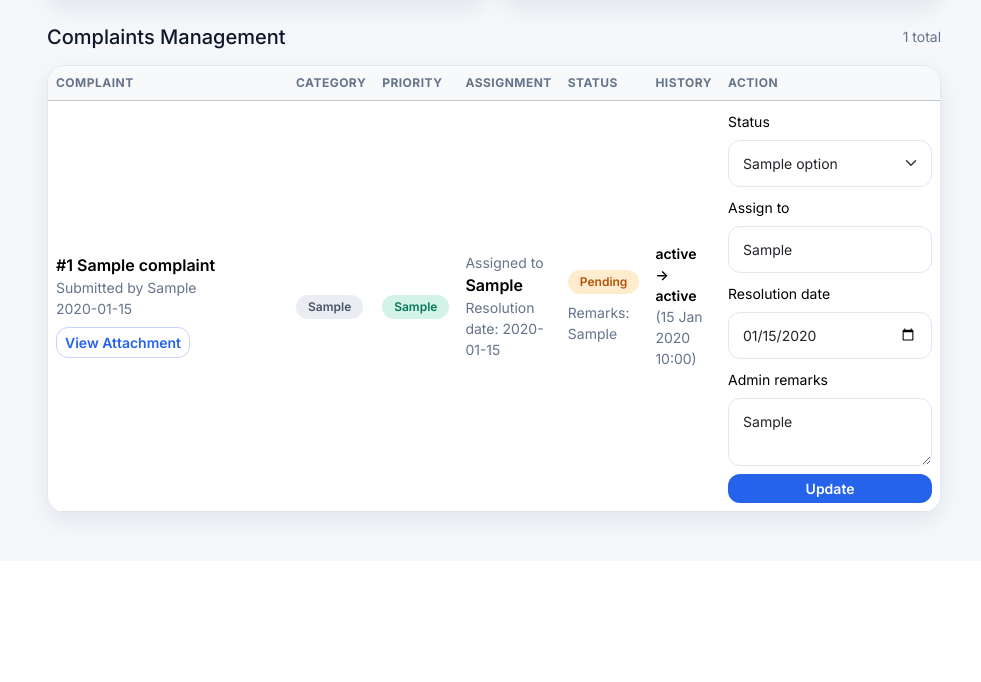
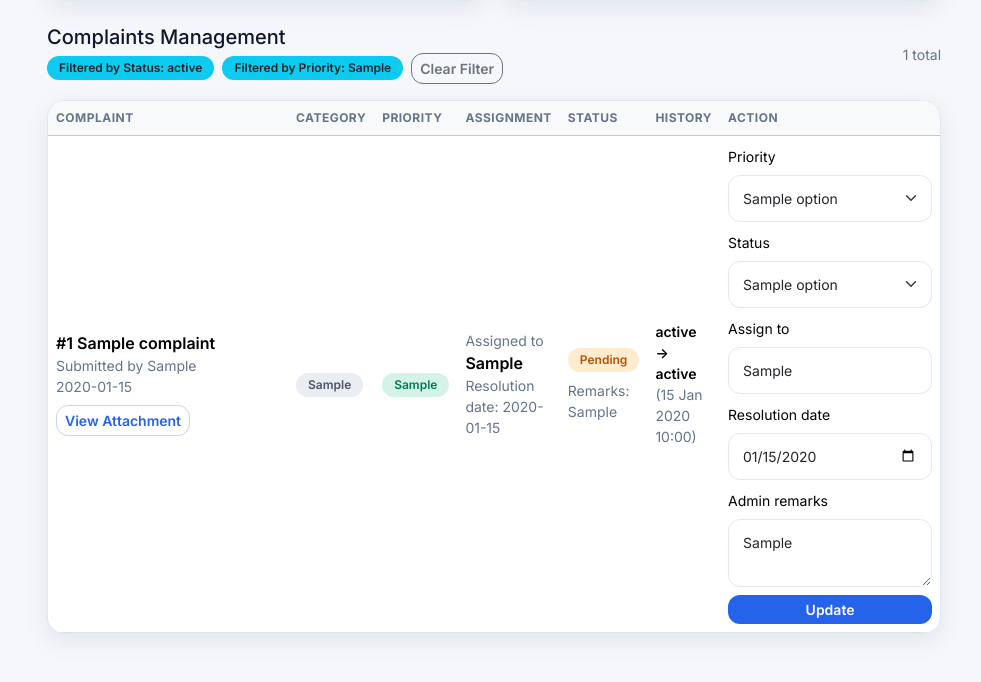
Before and after one commit to Sahiljain6/complaint-management-system, a Flask app: template templates/admin_dashboard.html in a window 1280 px wide. Shown: the part 800-1482 px from the top of the page, without its empty margins (299-1280 px from the left). Before the commit the page ends 1333 px from the top, so only its background shows below. Run offline with Flask 3, Linux system fonts and the light colour scheme; tables that the repository leaves empty hold one stand-in row (values such as "Sample post"); the template is opened without the code that fills it: values that come from a table or form of the project are taken from there, most other values are stand-ins (such as "Sample title", 1, 10 or a date in 2020).

Commit message:
Add admin dashboard filtering and priority updates

```diff
--- a/app.py
+++ b/app.py
@@ -404,15 +404,24 @@ def add_redirect():
 @app.route("/admin")
 @admin_required
 def admin_dashboard():
-    complaints = Complaint.query.order_by(Complaint.created_at.desc()).all()
+    status_filter = request.args.get("status")
+    priority_filter = request.args.get("priority")
+
+    complaints_query = Complaint.query
+    if status_filter:
+        complaints_query = complaints_query.filter(Complaint.status == status_filter)
+    if priority_filter:
+        complaints_query = complaints_query.filter(Complaint.priority == priority_filter)
+
+    complaints = complaints_query.order_by(Complaint.created_at.desc()).all()
 
     status_count = {status: 0 for status in STATUS_OPTIONS}
     priority_count = {priority: 0 for priority in PRIORITY_OPTIONS}
     category_count = {}
 
     for complaint in complaints:
-        status_count[complaint.status] += 1
-        priority_count[complaint.priority] += 1
+        status_count[complaint.status] = status_count.get(complaint.status, 0) + 1
+        priority_count[complaint.priority] = priority_count.get(complaint.priority, 0) + 1
         category_count[complaint.category] = category_count.get(
             complaint.category, 0
         ) + 1
@@ -424,6 +433,9 @@ def admin_dashboard():
         priority_count=priority_count,
         category_count=category_count,
         status_options=STATUS_OPTIONS,
+        priority_options=PRIORITY_OPTIONS,
+        status_filter=status_filter,
+        priority_filter=priority_filter,
     )
 
 # =================================================
@@ -434,6 +446,7 @@ def admin_dashboard():
 def update_complaint(complaint_id):
     complaint = Complaint.query.get_or_404(complaint_id)
     new_status = request.form.get("status", complaint.status)
+    new_priority = request.form.get("priority", complaint.priority)
     assigned_to = request.form.get("assigned_to", "").strip()
     admin_remarks = request.form.get("admin_remarks", "").strip()
     resolution_date = request.form.get("resolution_date", "").strip()
@@ -442,10 +455,15 @@ def update_complaint(complaint_id):
         flash("Invalid status selected", "danger")
         return redirect(url_for("admin_dashboard"))
 
+    if new_priority not in PRIORITY_OPTIONS:
+        flash("Invalid priority selected", "danger")
+        return redirect(url_for("admin_dashboard"))
+
     complaint.resolution_date = resolution_date or None
 
     complaint.assigned_to = assigned_to or None
     complaint.admin_remarks = admin_remarks or None
+    complaint.priority = new_priority
 
     if new_status != complaint.status:
         db.session.add(
--- a/templates/admin_dashboard.html
+++ b/templates/admin_dashboard.html
@@ -96,8 +96,21 @@
       </div>
     </div>
 
-    <div class="d-flex align-items-center justify-content-between mb-3" id="complaints">
-      <h5 class="mb-0">Complaints Management</h5>
+    <div class="d-flex flex-wrap align-items-center justify-content-between gap-2 mb-3" id="complaints">
+      <div>
+        <h5 class="mb-1">Complaints Management</h5>
+        {% if status_filter or priority_filter %}
+          <div class="d-flex flex-wrap align-items-center gap-2">
+            {% if status_filter %}
+              <span class="badge bg-info text-dark">Filtered by Status: {{ status_filter }}</span>
+            {% endif %}
+            {% if priority_filter %}
+              <span class="badge bg-info text-dark">Filtered by Priority: {{ priority_filter }}</span>
+            {% endif %}
+            <a class="btn btn-sm btn-outline-secondary" href="{{ url_for('admin_dashboard') }}">Clear Filter</a>
+          </div>
+        {% endif %}
+      </div>
       <span class="text-muted small">{{ complaints|length }} total</span>
     </div>
 
@@ -174,6 +187,14 @@
             <td class="action-cell">
               <form method="post" action="{{ url_for('update_complaint', complaint_id=c.id) }}">
                 <div class="mb-2">
+                  <label class="form-label small">Priority</label>
+                  <select class="form-select form-select-sm" name="priority" onchange="this.form.submit()">
+                    {% for option in priority_options %}
+                      <option value="{{ option }}" {% if option == c.priority %}selected{% endif %}>{{ option }}</option>
+                    {% endfor %}
+                  </select>
+                </div>
+                <div class="mb-2">
                   <label class="form-label small">Status</label>
                   <select class="form-select form-select-sm" name="status">
                     {% for option in status_options %}
@@ -211,14 +232,11 @@
 <script src="https://cdn.jsdelivr.net/npm/chart.js@4.4.1/dist/chart.umd.min.js"></script>
 <script>
   const statusCounts = {{ status_count | tojson }};
-  const priorityCounts = {};
-  document.querySelectorAll('[data-priority]').forEach((row) => {
-    const priority = row.dataset.priority || 'Unknown';
-    priorityCounts[priority] = (priorityCounts[priority] || 0) + 1;
-  });
+  const priorityCounts = {{ priority_count | tojson }};
+  const adminBaseUrl = "{{ url_for('admin_dashboard') }}";
 
   const statusCtx = document.getElementById('statusChart');
-  new Chart(statusCtx, {
+  const statusChart = new Chart(statusCtx, {
     type: 'doughnut',
     data: {
       labels: Object.keys(statusCounts),
@@ -229,12 +247,20 @@
     },
     options: {
       plugins: { legend: { position: 'bottom' } },
-      cutout: '70%'
+      cutout: '70%',
+      onClick: (event, elements) => {
+        if (!elements.length) return;
+        const index = elements[0].index;
+        const selectedStatus = statusChart.data.labels[index];
+        if (selectedStatus) {
+          window.location.href = `${adminBaseUrl}?status=${encodeURIComponent(selectedStatus)}`;
+        }
+      }
     }
   });
 
   const priorityCtx = document.getElementById('priorityChart');
-  new Chart(priorityCtx, {
+  const priorityChart = new Chart(priorityCtx, {
     type: 'bar',
     data: {
       labels: Object.keys(priorityCounts),
@@ -248,6 +274,14 @@
       scales: {
         x: { grid: { display: false } },
         y: { beginAtZero: true }
+      },
+      onClick: (event, elements) => {
+        if (!elements.length) return;
+        const index = elements[0].index;
+        const selectedPriority = priorityChart.data.labels[index];
+        if (selectedPriority) {
+          window.location.href = `${adminBaseUrl}?priority=${encodeURIComponent(selectedPriority)}`;
+        }
       }
     }
   });
```
